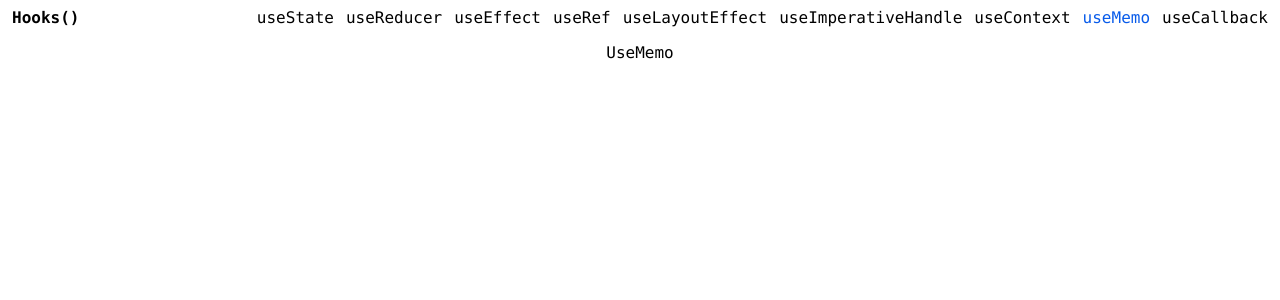
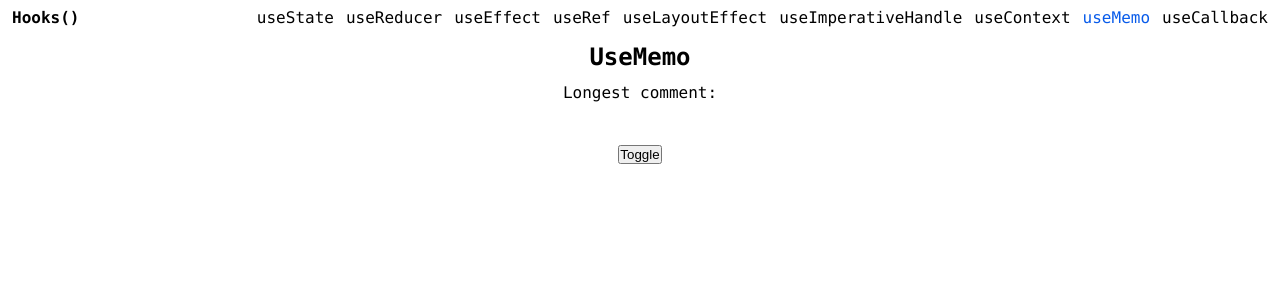
Before and after one commit to badawi1713/learn-react-hooks, a React (Create React App) app: page /use-memo in a window 1280 px wide. Shown: the top 300 px of the page. Built offline with nearby package versions, Linux system fonts and the light colour scheme; no server answers.

Commit message:
feat: add useMemo content

```diff
--- a/src/pages/UseMemo/UseMemo.jsx
+++ b/src/pages/UseMemo/UseMemo.jsx
@@ -1,8 +1,52 @@
-import React from 'react'
+import axios from 'axios'
+import { useMemo } from 'react'
+import { useEffect, useState } from 'react'
 
 const UseMemo = () => {
+  const [data, setData] = useState([])
+  const [toggle, setToggle] = useState(false)
+
+  useEffect(() => {
+    const getData = async () => {
+      try {
+        const response = await axios.get('https://jsonplaceholder.typicode.com/comments')
+        setData(response.data)
+      } catch (error) {
+        console.log(error)
+      }
+    }
+
+    getData()
+  }, [])
+
+  const findLongestName = (comments) => {
+    if (!comments) return null;
+
+    let longestName = '';
+    for (let i = 0; i < comments.length; i++) {
+      let currentName = comments[i].name;
+      if (currentName.length > longestName.length) {
+        longestName = currentName
+      }
+    }
+
+    // even we change the toggle state, this dunction will bre recomputed so we will use useMemo hooks to get better performance!
+    console.log('this was computed!')
+    return longestName
+  }
+
+  const getLongestName = useMemo(() => {
+    findLongestName(data)
+  }, [data])
+
   return (
-    <div>UseMemo</div>
+    <>
+      <h1>UseMemo</h1>
+      <p>Longest comment: {getLongestName}</p>
+      <br />
+      <button onClick={() => setToggle(!toggle)}>Toggle</button>
+      {toggle && <h4>toggle</h4>}
+    </>
   )
 }
 
```
